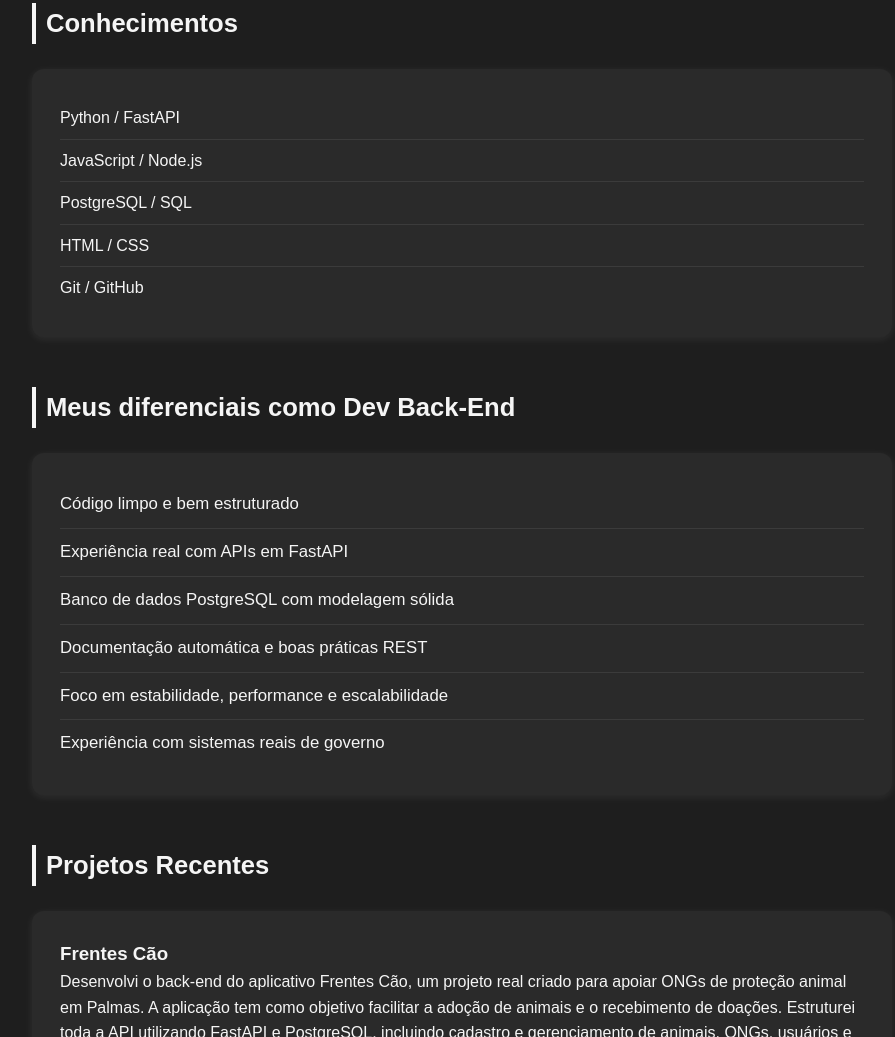
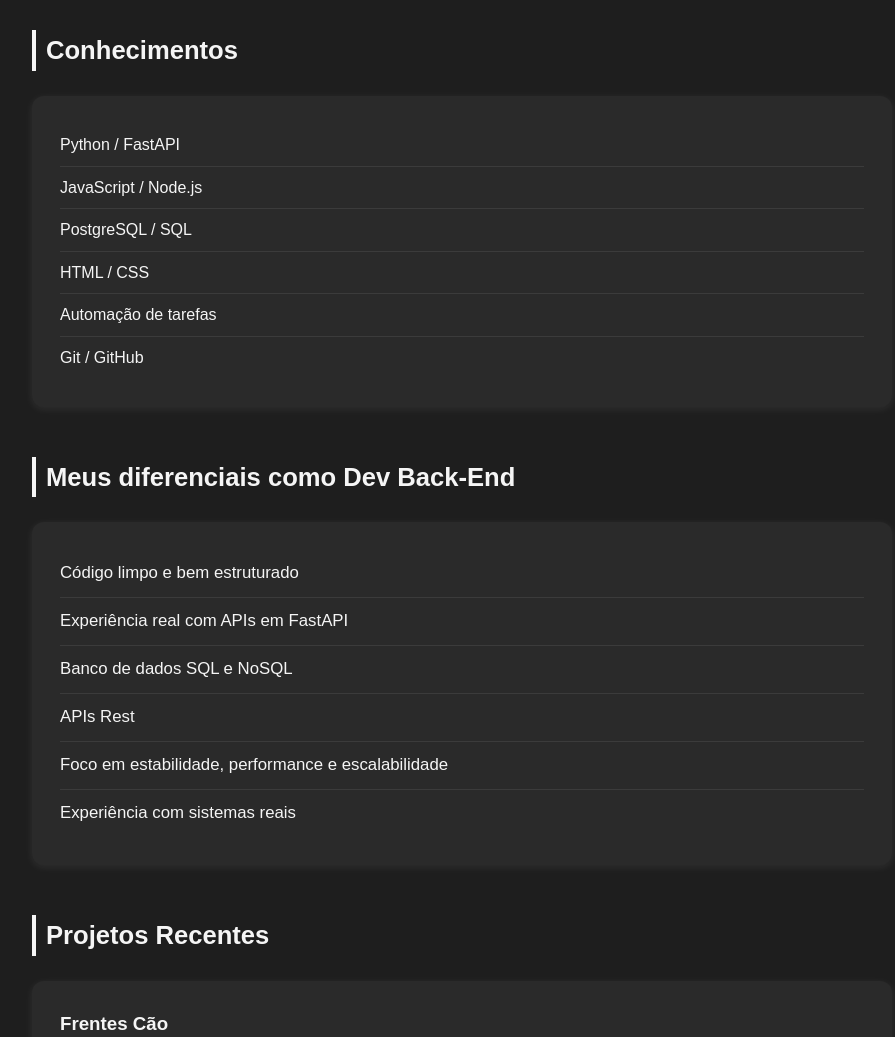
Before and after one commit to logosart/logosart.github.io, a plain HTML site: page index.html in a window 1280 px wide. Shown: the part 1438-2475 px from the top of the page, without its empty margins (178-1073 px from the left). Drawn offline with Linux system fonts and the light colour scheme.

Commit message:
atualiza imagem

```diff
--- a/index.html
+++ b/index.html
@@ -17,7 +17,7 @@
   <section id="sobre">
   <h2>Sobre mim</h2>
   <div class="card sobre-card">
-    <img class="sobre-foto" src="imagem.jpg" alt="Sua foto" />
+    <img class="sobre-foto" src="imagem2.jpg" alt="Sua foto" />
     <div class="sobre-texto">
       <p>Iniciei minha graduação em Engenharia de Software em 2022 e, desde então, descobri na tecnologia a área pela qual sou verdadeiramente apaixonado e comprometido em construir minha carreira. Pouco tempo depois, tive a oportunidade de ingressar na Agência de Tecnologia da Informação do Tocantins (ATI), onde aprendi com profissionais experientes, evoluí tecnicamente e desenvolvi uma visão ampla sobre sistemas, processos e soluções em TI. Agora, busco novos desafios focados na área de desenvolvimento, especialmente no ecossistema Back-End, para continuar crescendo e contribuindo com projetos reais e de impacto.</p>
     </div>
@@ -44,6 +44,7 @@ Essa experiência me proporcionou visão ampla de tecnologia, entendimento profu
         <li>JavaScript / Node.js</li>
         <li>PostgreSQL / SQL</li>
         <li>HTML / CSS</li>
+        <li>Automação de tarefas</li>
         <li>Git / GitHub</li>
       </ul>
     </div>
@@ -55,10 +56,10 @@ Essa experiência me proporcionou visão ampla de tecnologia, entendimento profu
       <ul class="diferenciais-list">
         <li>Código limpo e bem estruturado</li>
         <li>Experiência real com APIs em FastAPI</li>
-        <li>Banco de dados PostgreSQL com modelagem sólida</li>
-        <li>Documentação automática e boas práticas REST</li>
+        <li>Banco de dados SQL e NoSQL</li>
+        <li>APIs Rest</li>
         <li>Foco em estabilidade, performance e escalabilidade</li>
-        <li>Experiência com sistemas reais de governo</li>
+        <li>Experiência com sistemas reais</li>
       </ul>
     </div>
   </section>
--- a/style.css
+++ b/style.css
@@ -14,8 +14,6 @@ html {
   --bg-card: #fff;
   --text: #222;
   --shadow: rgba(0, 0, 0, 0.15);
-
-  --neon-color: #00eaff;
 }
 
 .dark-mode {
@@ -23,8 +21,6 @@ html {
   --bg-card: #2a2a2a;
   --text: #f5f5f5;
   --shadow: rgba(255, 255, 255, 0.08);
-
-  --neon-color: #00eaffa8;
 }
 
 /* BODY */
```
Also changed, not shown: imagem2.jpg (added).
